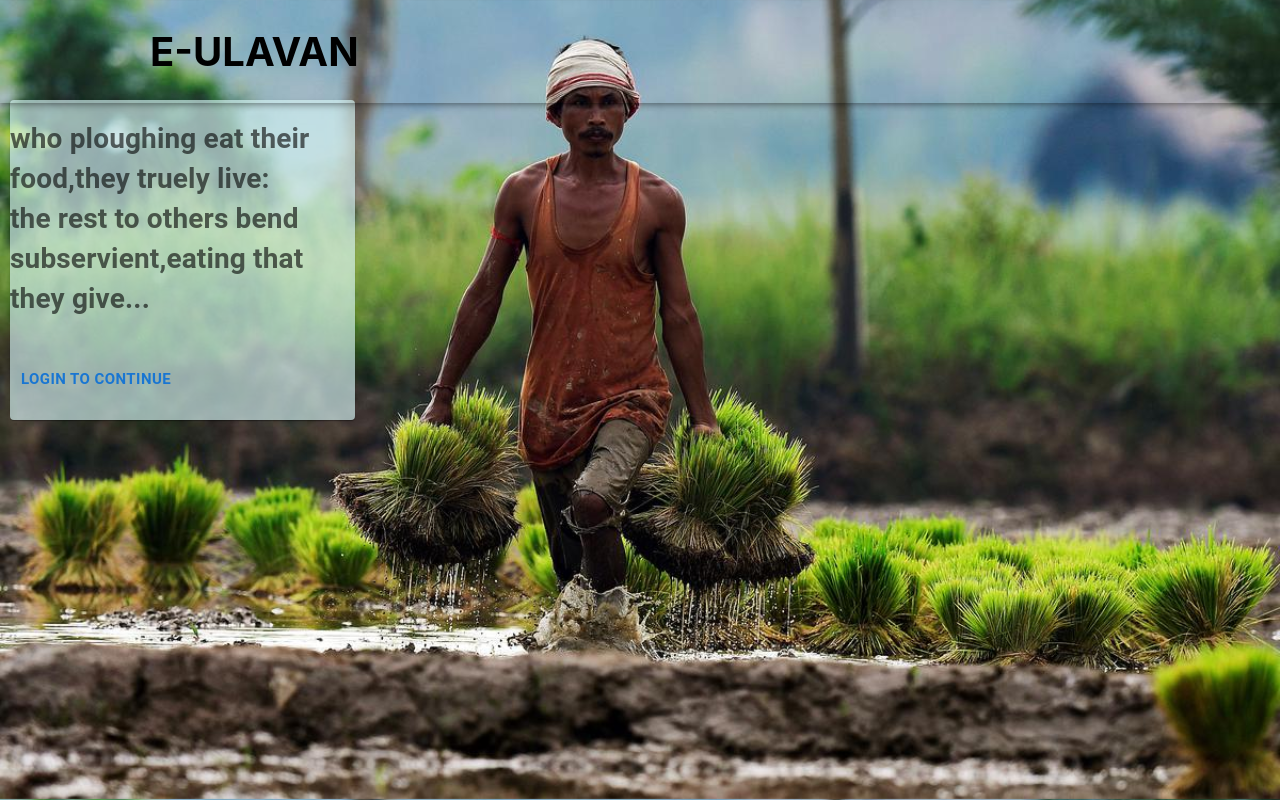
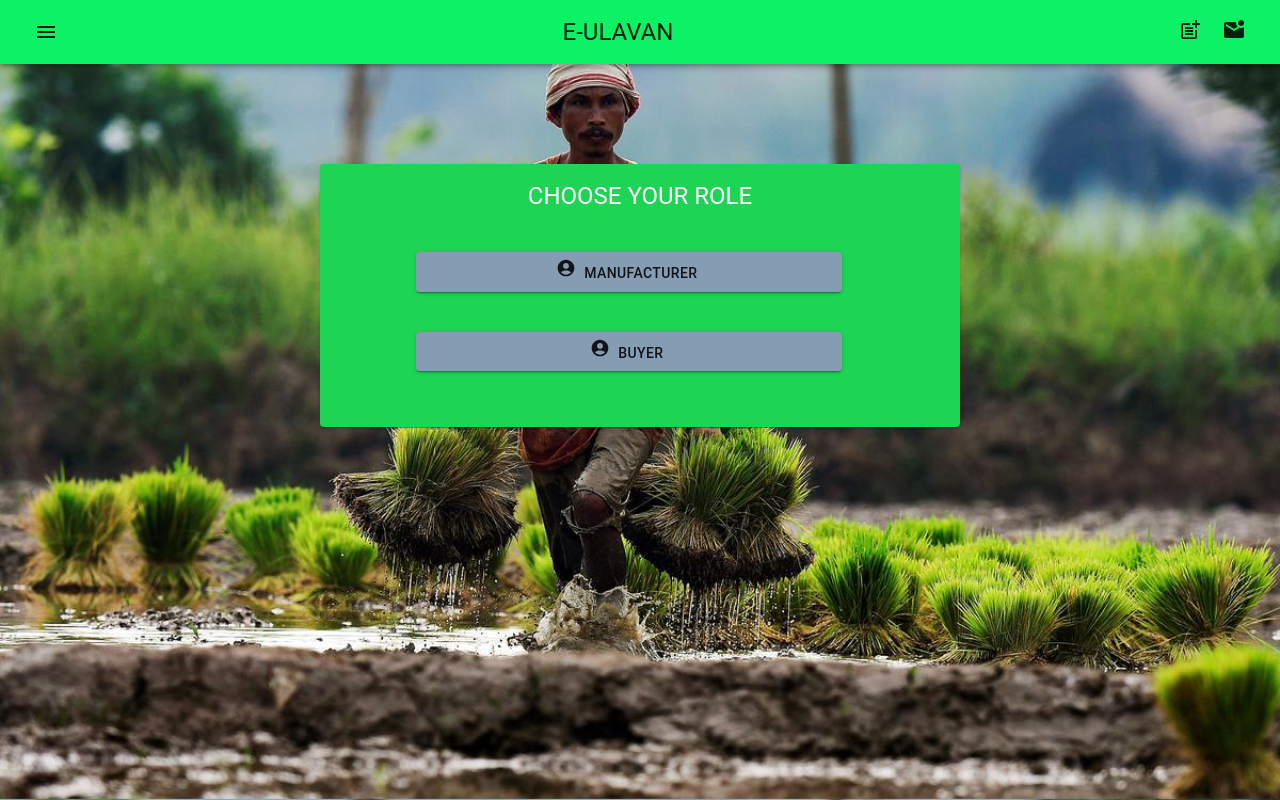
Before and after one commit to arunjose1995/e-ulavan, a React (Create React App) app in the folder frontend/: page / in a window 1280 px wide. Built offline with nearby package versions, Linux system fonts and the light colour scheme.

Commit message:
1st push

```diff
--- a/frontend/src/App.js
+++ b/frontend/src/App.js
@@ -1,9 +1,11 @@
 import './App.css';
+
 import Routering from './Router';
-
 function App() {
   return (
-   <Routering/>
+    <>
+      <Routering />
+    </>
   );
 }
 
--- a/frontend/src/Router.js
+++ b/frontend/src/Router.js
@@ -1,14 +1,15 @@
 import React from "react";
 import { BrowserRouter as Router, Route, Routes } from "react-router-dom";
 import Registration from "./components/Registration";
+import HomeCard from "./components/HomeCard";
+import Home from './components/Home'
 
 const Routering = () => {
   return (
     <div >
     <Router>
       <Routes>
-        <Route exact path="/" element={<Registration />} />
-
+        <Route exact path="/" element={<Home />} />
       </Routes>
     </Router>
     </div>
--- /dev/null
+++ b/frontend/src/components/Home.js
@@ -0,0 +1,68 @@
+import {
+  AppBar,
+  Toolbar,
+  ThemeProvider,
+  createTheme,
+  Typography,
+  Box,
+  Drawer,
+} from "@mui/material";
+import MenuIcon from "@mui/icons-material/Menu";
+import MarkEmailUnreadIcon from "@mui/icons-material/MarkEmailUnread";
+import PostAddIcon from "@mui/icons-material/PostAdd";
+import HomeIcon from "@mui/icons-material/Home";
+import { useState } from "react";
+import { ListItem, ListItemText, ListItemAvatar } from "@mui/material";
+import HomeCard from './HomeCard'
+const theme = createTheme({
+  palette: {
+    primary: {
+      main: "#0cf264",
+    },
+    secondary:{
+      main:"#859CB3"
+    }
+  },
+});
+const Home = () => {
+  const [open, setOpen] = useState(false);
+
+  return (
+    <>
+      <ThemeProvider theme={theme}>
+        <AppBar style={{ backgroundColor: theme.primary }}>
+          <Toolbar
+            sx={{
+              alignItems: "space-between",
+              justifyContent: "space-between",
+            }}
+          >
+            <MenuIcon
+              style={{ padding: "10px" }}
+              onClick={() => setOpen(true)}
+            />
+            <Drawer open={open} anchor={"left"} onClose={() => setOpen(false)} >
+              <ListItem>
+                <ListItemAvatar>
+                  <HomeIcon />
+                </ListItemAvatar>
+                <ListItemText primary="Home" sx={{ paddingRight: 5 }} />
+              </ListItem>
+            </Drawer>
+            <Typography variant="h5" component={"h3"}>
+              E-ULAVAN
+            </Typography>
+            <Box>
+              <PostAddIcon style={{ padding: "10px" }} />
+              <MarkEmailUnreadIcon style={{ padding: "10px" }} />
+            </Box>
+          </Toolbar>
+        </AppBar>
+        <Toolbar />
+        <HomeCard />
+      </ThemeProvider>
+    </>
+  );
+};
+
+export default Home;
--- /dev/null
+++ b/frontend/src/components/HomeCard.js
@@ -0,0 +1,55 @@
+import React from "react";
+import { Grid, Button } from "@mui/material";
+import {
+  Card,
+  CardContent,
+  CardActionArea,
+  Typography,
+} from "@mui/material";
+import AccountCircleIcon from "@mui/icons-material/AccountCircle";
+const HomeCard = () => {
+  return (
+    <Grid
+      container
+      style={{
+        marginTop: "100px",
+        justifyContent: "center",
+        alignItems: "center",
+      }}
+    >
+      <Grid item md={6}>
+        <Card style={{ backgroundColor: "#1DD455" }}>
+          <CardActionArea>
+            <CardContent>
+              <Typography
+                variant="h5"
+                component={"h5"}
+                style={{ textAlign: "center", color: "#FFFFFF" }}
+              >
+                CHOOSE YOUR ROLE
+              </Typography>
+                <Button
+                  variant="contained"
+                  color="secondary"
+                  startIcon={<AccountCircleIcon />}
+                  sx={{ display: "inline-block", width: "70%",marginLeft:'80px',marginTop:'40px' }}
+                >
+                  MANUFACTURER
+                </Button>
+                <Button
+                  variant="contained"
+                  color="secondary"
+                  startIcon={<AccountCircleIcon />}
+                  sx={{ display: "inline-block", width: "70%",marginLeft:'80px',marginTop:'40px',marginBottom:'40px' }}
+                >
+                  BUYER
+                </Button>
+            </CardContent>
+          </CardActionArea>
+        </Card>
+      </Grid>
+    </Grid>
+  );
+};
+
+export default HomeCard;
--- a/frontend/src/components/Registration.js
+++ b/frontend/src/components/Registration.js
@@ -1,5 +1,5 @@
 import React, { useState } from "react";
-import "/home/bhararathram/e-ulavan/frontend/src/components/Registration.css";
+import "./Registration.css";
 import { useFormik } from "formik";
 import * as yup from "yup";
 
```
